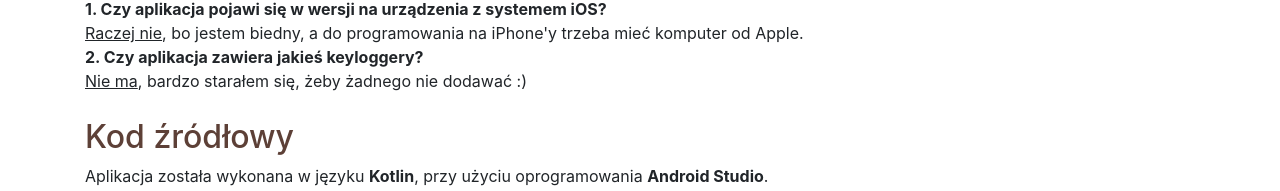
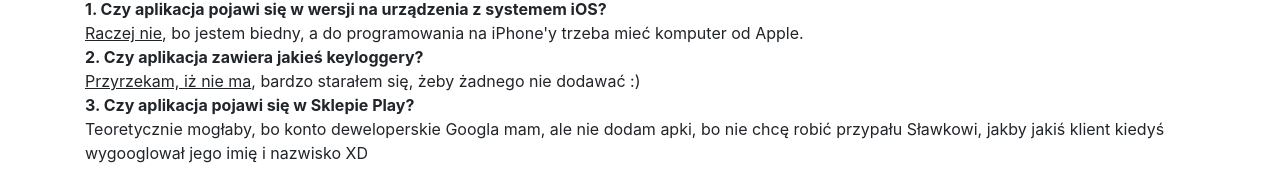
Before and after one commit to adoptuj-krysia/adoptuj-krysia.github.io, a plain HTML site: page index.html in a window 1280 px wide. Shown: the part 2384-2575 px from the top of the page. Drawn offline with Linux system fonts and the light colour scheme.

Commit message:
Added 3rd FAQ entry

```diff
--- a/index.html
+++ b/index.html
@@ -209,7 +209,13 @@
         <div>
             <strong>2. Czy aplikacja zawiera jakieś keyloggery?</strong>
             <br/>
-            <u>Nie ma</u>, bardzo starałem się, żeby żadnego nie dodawać :)
+            <u>Przyrzekam, iż nie ma</u>, bardzo starałem się, żeby żadnego nie dodawać :)
+        </div>
+
+        <div>
+            <strong>3. Czy aplikacja pojawi się w Sklepie Play?</strong>
+            <br/>
+            Teoretycznie mogłaby, bo konto deweloperskie Googla mam, ale nie dodam apki, bo nie chcę robić przypału Sławkowi, jakby jakiś klient kiedyś wygooglował jego imię i nazwisko XD
         </div>
     </section>
 
```
